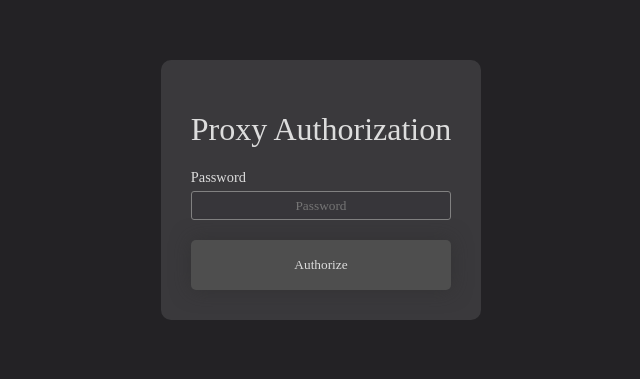
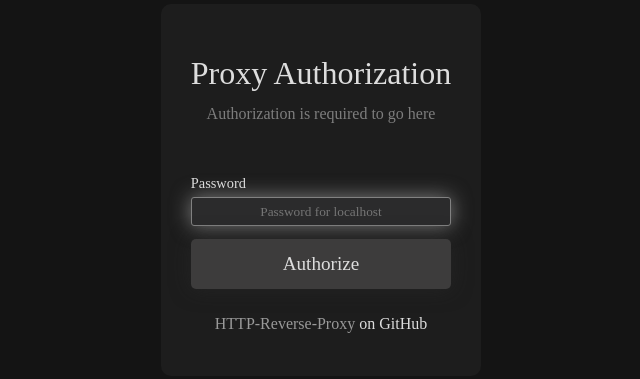
Before and after one commit to Lyall-A/HTTP-Reverse-Proxy, a plain HTML site: page authorization.html in a window 1280 px wide. Shown: the part 210-589 px from the top of the page, without its empty margins (319-959 px from the left). Drawn offline with Linux system fonts and the light colour scheme; a web font is replaced by a local one.

Commit message:
more login page changes

```diff
--- a/authorization.html
+++ b/authorization.html
@@ -9,17 +9,27 @@
 <body>
     <div id="form">
         <h1 class="header">Proxy Authorization</h1>
+        <h2 class="sub-header">Authorization is required to go here</h2>
         <div class="password-text">Password</div>
         <input type="password" placeholder="Password" id="password">
         <button class="authorize-btn" onclick="authorize()">Authorize</button>
+        <div class="footer"><a href="https://github.com/Lyall-A/HTTP-Reverse-Proxy">HTTP-Reverse-Proxy</a> on GitHub</div>
     </div>
     <script>
-        document.title = `${location.hostname} | Proxy Authorization`; // Set title
-        // document.getElementById("password").focus(); // Focus password input
-        document.onkeydown = e => (e.keyCode == 13 && document.activeElement?.id == "password") ? authorize() : null; // Set enter key to authorize
+        const password = document.getElementById("password"); // Password input
+        password.focus(); // Focus password input
+
+        if (location.hostname) {
+            password.placeholder = `Password for ${location.hostname}`; // Set password placeholder
+            document.title = `${location.hostname} | Proxy Authorization`; // Set title
+        }
+
+        // Attempt to authorize on enter key
+        document.onkeydown = e => {
+            if (e.keyCode == 13 && document.activeElement === password) authorize();
+        }
 
         function authorize() {
-            const password = document.getElementById("password"); // Get password input
             if (!password.value) {
                 // No input
                 return;
@@ -30,23 +40,29 @@
     </script>
     <style>
         :root {
-            --bg-color: rgb(35, 34, 37);
-            --form-bg-color: rgb(58, 57, 60);
-            --input-bg-color: rgb(55, 54, 58);
+            --bg-color: rgb(20, 20, 20);
+            --form-bg-color: rgb(29, 29, 29);
+            --input-bg-color: rgb(43, 43, 44);
             --input-border-color: rgb(129, 129, 129);
-            --btn-bg-color: rgb(78, 78, 78);
-            --btn-hover-bg-color: rgb(108, 108, 108);
+            --btn-bg-color: rgb(61, 60, 60);
+            --btn-hover-bg-color: rgb(71, 71, 71);
+            --link-color: rgb(153, 153, 153);
+            --link-hover-color: rgb(185, 185, 185);
             --white: rgb(221, 221, 221);
             --white-50: rgba(221, 221, 221, 0.5);
             --black: rgb(44, 44, 44);
             --black-50: rgba(44, 44, 44, 0.5);
         }
+
         * {
             font-family: "Roboto";
             font-weight: 400;
             color: var(--white);
+            outline: unset;
         }
+
         html, body { height: 100%; width: 100%; }
+
         body {
             padding: 0;
             margin: 0;
@@ -55,44 +71,83 @@
             align-items: center;
             background-color: var(--bg-color);
         }
+
         #form {
             display: flex;
             flex-direction: column;
             background-color: var(--form-bg-color);
             border-radius: 10px;
             padding: 30px;
+            max-width: 300px;
         }
+
         .header {
             text-align: center;
+            font-weight: 500;
+            margin-bottom: 5%;
         }
+
+        .sub-header {
+            text-align: center;
+            font-size: 1em;
+            color: var(--white-50);
+            margin: 0;
+            margin-bottom: 20%;
+        }
+
         .password-text {
             font-size: 0.9em;
-            margin-bottom: 5px;
+            margin-bottom: 2%;
         }
+
         #password {
             text-align: center;
             border-radius: 3px;
             height: 25px;
             background-color: var(--input-bg-color);
             border: 1px solid var(--input-border-color);
-            transition: border 0.15s, box-shadow 0.15s;
+            transition: box-shadow 0.15s;
+            padding-left: 5%;
+            padding-right: 5%;
+            margin-bottom: 5%;
+            text-overflow: ellipsis;
         }
+
         #password:focus {
             box-shadow: 0px 0px 20px var(--white-50);
-            outline: unset;
         }
+
         .authorize-btn {
-            margin-top: 20px;
+            font-size: 1.2em;
+            font-weight: 500;
             border-radius: 5px;
             height: 50px;
+            margin-bottom: 5%;
             box-shadow: 0px 0px 20px var(--black-50);
             background-color: var(--btn-bg-color);
             transition: background-color 0.15s;
             border: unset;
             cursor: pointer;
         }
-        .authorize-btn:hover {
+
+        .authorize-btn:hover, .authorize-btn:focus {
             background-color: var(--btn-hover-bg-color);
+        }
+
+        .footer {
+            margin: 0;
+            margin: 5%;
+            text-align: center;
+        }
+
+        .footer a {
+            text-decoration: none;
+            color: var(--link-color);
+            transition: color 0.15s;
+        }
+
+        .footer a:hover, .footer a:focus {
+            color: var(--link-hover-color);
         }
     </style>
 </body>
```
